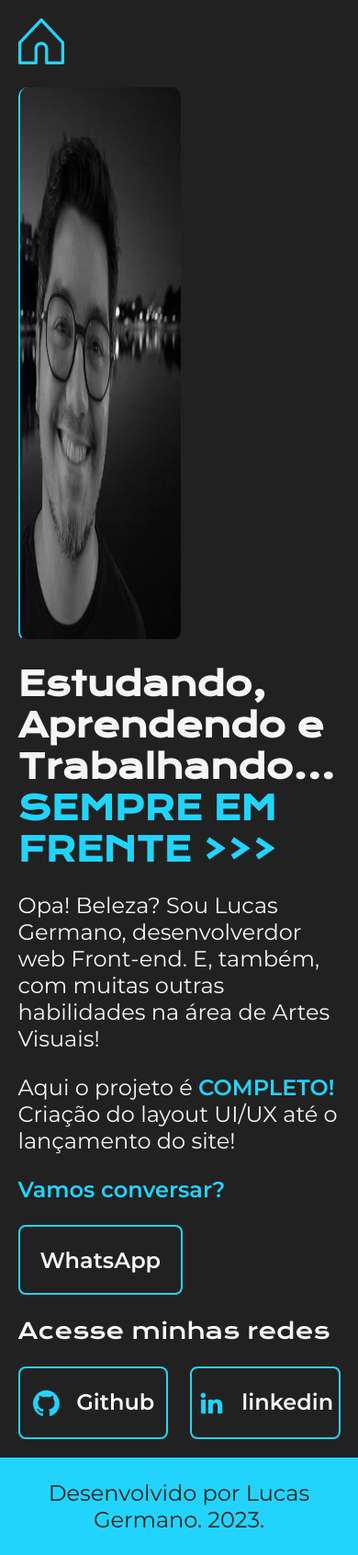
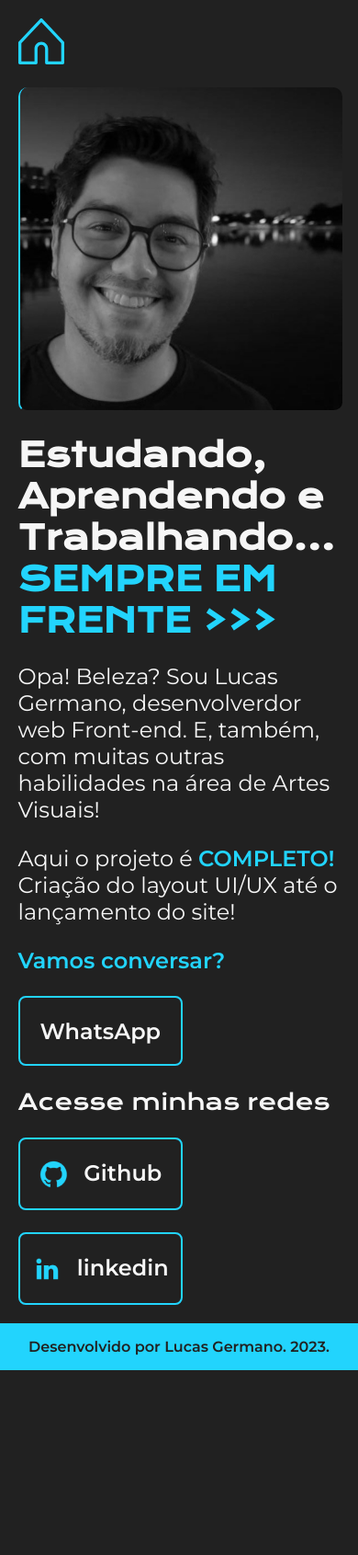
Before and after one commit to olucas19/portifolio, a plain HTML site: page index.html in a window 390 px wide. Shown: the whole page at 92% size. After the commit the page ends 1490 px from the top, so only its background shows below. Drawn offline with nearby package versions, Linux system fonts and the light colour scheme.

Commit message:
Tag <img> fixed, add @media, but the code is creating scroll bar style.css
add @media (max-width: 650px)
add @media (min-width: 2000px)

```diff
--- a/styles/style.css
+++ b/styles/style.css
@@ -18,6 +18,7 @@ body{
     box-sizing: border-box;
     background-color: var(--cor-primaria);
     color: var(--cor-secundaria);
+
 }
 .cabecalho{
     padding: 2% 0% 0% 10%;
@@ -38,7 +39,7 @@ body{
 }
 .apresentacao{
 
-    padding: 5% 10%;
+    padding: 2% 10% 10% 10%;
     display: flex;
     align-items: flex-start;
     justify-content: space-between;
@@ -113,14 +114,12 @@ body{
   transition: background-image 0.3s ease;
 }
 
-figure {
-    width: 100%;
-}
+/* figure {
+    width: auto;
 
-#foto {
+} */
 
-    border-radius: 20px;
-}
+
 
 /*#foto:hover {
     background-image: url('../assets/perfilLucas.jpg');
@@ -137,18 +136,20 @@ figure {
 .rodape{
     color: var(--cor-primaria);
     background-color: var(--cor-terciaria);
-    padding: 24px;
+    padding: 16px;
+
+
     text-align: center;
     font-family: var(--fonte-secundaria);
-    font-size: 1.5rem;
-    font-weight: 400;
+    font-size: 1rem;
+    font-weight: 600;
 }
 
-.apresentao__imagem {
-    align-items: flex-start;
-    width: 50%;
+.p_rodape {
 
 }
+
+
 
 
 
@@ -194,8 +195,60 @@ figure {
         padding: 5%;
     }
 
+    .apresentacao__links {
+        flex-direction: column;
+    }
+
     .apresentacao__conteudo {
         width: auto;
     }
 
+
+    /* figure {
+        width: 150px;
+        height: 150px;
+
+    } */
+
+
+
+
+
 }
+
+@media (max-width: 650px) {
+
+    .apresentao__imagem {
+        /*align-items: flex-start;*/
+        width: 100%;
+        height: 100%;
+
+    }
+
+}
+
+@media (min-width: 2000px) {
+
+    /*.apresentao__imagem {
+
+        width: 100%;
+        height: 100%;
+
+    }*/
+
+    .cabecalho {
+        margin: 0% ;
+    }
+
+    .cabecalho__menu {
+
+
+    }
+
+    .apresentacao{
+       justify-content:flex-start ;
+       margin-right 20%;
+       gap: 5%;
+    }
+
+}
```
